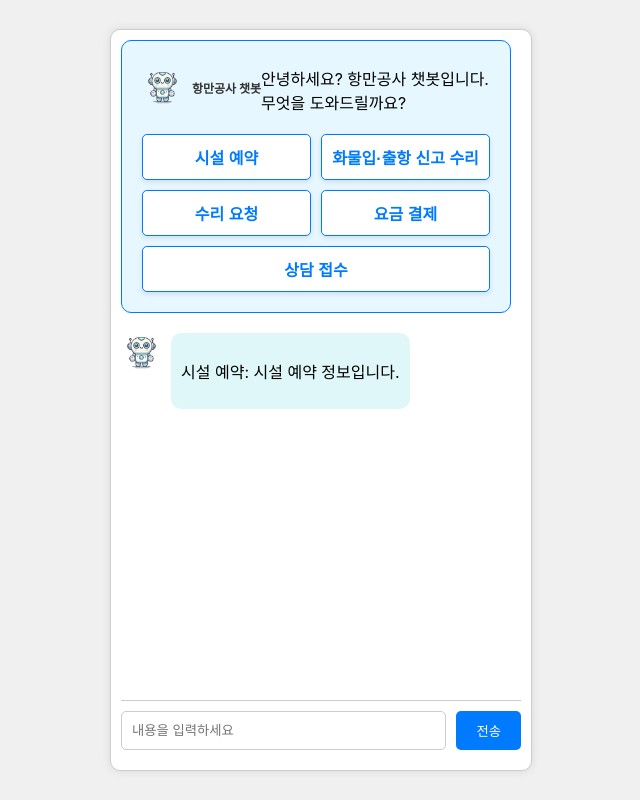
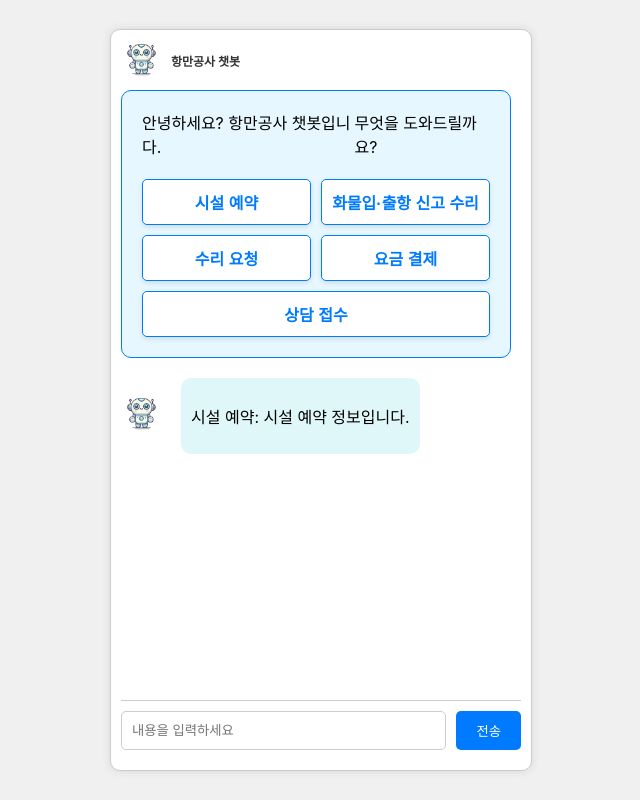
Before and after one commit to 2024-ICT-chatbot/Chatbot_Front, a React (Create React App) app: page / in a window 1280 px wide. Both pictures are taken after a click on the button "시설 예약". Shown: the whole page, without its empty margins (319-959 px from the left). Built offline with nearby package versions, Linux system fonts and the light colour scheme.

Commit message:
first commit

```diff
--- a/src/App.js
+++ b/src/App.js
@@ -9,13 +9,12 @@ const App = () => {
     useEffect(() => {
         const welcomeMessage = {
             type: 'bot',
-            text: '안녕하세요? 항만공사 챗봇입니다. 무엇을 도와드릴까요?',
+            text: ['안녕하세요? 항만공사 챗봇입니다.', '무엇을 도와드릴까요?'],
             isWelcome: true
         };
         setMessages([welcomeMessage]);
     }, []);
 
-    // 버튼 클릭 시 호출되는 함수
     const handleButtonClick = (infoType) => {
         let info = '';
         switch (infoType) {
@@ -39,54 +38,50 @@ const App = () => {
         }
 
         const newMessages = [...messages, { type: 'bot', text: info }];
-        setMessages(newMessages); // 새 메시지를 추가하여 상태 업데이트
+        setMessages(newMessages);
     };
 
-    // 메시지 전송 핸들러
     const handleSend = async () => {
         if (input.trim() !== '') {
             const newMessages = [...messages, { type: 'user', text: input }];
-            setMessages(newMessages); // 사용자 메시지를 추가하여 상태 업데이트
-            setInput(''); // 입력 필드 초기화
+            setMessages(newMessages);
+            setInput('');
 
-            const botResponse = await getBotResponse(input); // 봇 응답 가져오기
-            setMessages((prevMessages) => [...prevMessages, botResponse]); // 봇 응답을 추가하여 상태 업데이트
+            const botResponse = await getBotResponse(input);
+            setMessages((prevMessages) => [...prevMessages, { type: 'bot', text: botResponse }]);
         }
     };
 
-    // Flask 서버에서 봇 응답을 가져오는 함수
     const getBotResponse = async (userInput) => {
         try {
-            const response = await fetch('http://localhost:5000/chat', {
+            const response = await fetch('http://localhost:8000/chat', {
                 method: 'POST',
                 headers: {
                     'Content-Type': 'application/json',
                 },
-                body: JSON.stringify({ message: userInput }), // 사용자 입력을 서버로 전송
+                body: JSON.stringify({ message: userInput }),
             });
 
             const data = await response.json();
             if (data.error) {
-                return { type: 'bot', text: `Error: ${data.error}` }; // 오류 메시지 반환
+                return `Error: ${data.error}`;
             }
-            return { type: 'bot', text: data.response }; // 봇 응답 메시지 반환
+            return data.response;
         } catch (error) {
-            console.error('Error fetching response from Flask server:', error);
-            return { type: 'bot', text: '응답을 생성하는 중 오류가 발생했습니다. 다시 시도해주세요.' }; // 예외 처리
+            console.error('Error fetching response from FastAPI server:', error);
+            return '응답을 생성하는 중 오류가 발생했습니다. 다시 시도해주세요.';
         }
     };
 
-    // Enter 키를 눌렀을 때 메시지를 전송하는 핸들러
     const handleKeyPress = (e) => {
         if (e.key === 'Enter') {
-            handleSend(); // Enter 키 입력 시 메시지 전송
+            handleSend();
         }
     };
 
     return (
         <div className="chatbot-container">
             <div className="chatbot">
-                {/* 채팅 메시지 표시 */}
                 <div className="content-container">
                     <div className="messages">
                         {messages.map((msg, index) => (
@@ -94,15 +89,14 @@ const App = () => {
                         ))}
                     </div>
                 </div>
-                {/* 메시지 입력 영역 */}
                 <div className="input-area">
                     <input
                         type="text"
                         placeholder="내용을 입력하세요"
                         className="chat-input"
                         value={input}
-                        onChange={(e) => setInput(e.target.value)} // 입력 필드 값 업데이트
-                        onKeyPress={handleKeyPress} // Enter 키 입력 시 메시지 전송
+                        onChange={(e) => setInput(e.target.value)}
+                        onKeyPress={handleKeyPress}
                     />
                     <button onClick={handleSend} className="send-button">전송</button>
                 </div>
--- a/src/ChatMessage.css
+++ b/src/ChatMessage.css
@@ -1,48 +1,77 @@
+.bot-header {
+    display: flex;
+    align-items: center;
+    margin-bottom: 10px;
+}
+
+.bot-image {
+    width: 50px;
+    height: 50px;
+    margin-right: 10px;
+}
+
+.bot-name {
+    font-weight: bold;
+    font-size: 1.2em;
+}
+
+.welcome-box {
+    background-color: #f0f8ff;
+    border: 1px solid #ccc;
+    border-radius: 10px;
+    padding: 10px;
+    margin-bottom: 10px;
+    text-align: left; /* 왼쪽 정렬 */
+}
+
+.welcome-message {
+    margin-bottom: 10px;
+    line-height: 1.5; /* 줄 간격 조정 */
+    text-align: left; /* 왼쪽 정렬 */
+}
+
+.welcome-message-line {
+    text-align: left; /* 왼쪽 정렬 */
+}
+
+.buttons {
+    display: flex;
+    flex-wrap: wrap;
+    gap: 10px;
+    justify-content: center; /* 버튼 가운데 정렬 */
+}
+
+button {
+    padding: 10px;
+    border: none;
+    border-radius: 5px;
+    cursor: pointer;
+}
+
+button:hover {
+    background-color: #ddd;
+}
+
 .chat-message {
     display: flex;
-    align-items: flex-start;
-    margin: 10px 0;
-}
-
-.chat-message.user {
-    justify-content: flex-end;
-}
-
-.chat-message.bot {
-    justify-content: flex-start;
+    align-items: center;
+    margin-bottom: 10px;
 }
 
 .message-bubble {
+    max-width: 60%;
     padding: 10px;
     border-radius: 10px;
-    max-width: 70%;
-    word-wrap: break-word; /* 텍스트가 넘칠 경우 자동으로 줄 바꿈 */
-    white-space: pre-wrap; /* 공백과 줄 바꿈을 유지 */
+    margin-left: 10px;
 }
 
 .message-bubble.user {
-    background-color: #d1c4e9;
-    text-align: right;
+    background-color: #d3d3ff;
+    align-self: flex-end;
+    margin-left: auto;
 }
 
 .message-bubble.bot {
     background-color: #e0f7fa;
-    text-align: left;
+    align-self: flex-start;
 }
-
-.bot-info {
-    display: flex;
-    align-items: center;
-}
-
-.bot-image {
-    width: 40px;
-    height: 40px;
-    margin-right: 10px;  /* "항만공사챗봇" 문구와의 간격 조절 */
-}
-
-.bot-name {
-    font-weight: bold;
-    white-space: nowrap; /* 텍스트를 한 줄로 유지 */
-    font-size: 10px;  /* 글자 크기 조절 */
-}
--- a/src/ChatMessage.js
+++ b/src/ChatMessage.js
@@ -1,17 +1,27 @@
-import React from 'react';
+import React, { useEffect, useRef } from 'react';
 import './ChatMessage.css';
-import botCharacter from './bot_character.png';  // 이미지 파일 불러오기
+import botCharacter from './bot_character.png';
 
 const ChatMessage = ({ message, handleButtonClick }) => {
-    const isUser = message.type === 'user';  // 메시지 타입이 사용자 메시지인지 확인
+    const isUser = message.type === 'user';
+    const chatEndRef = useRef(null);
+
+    useEffect(() => {
+        chatEndRef.current?.scrollIntoView({ behavior: 'smooth' });
+    }, [message]);
 
     if (message.isWelcome) {
         return (
+            <div>
+                <div className="bot-header">
+                    <img src={botCharacter} alt="bot" className="bot-image" />
+                    <div className="bot-name">항만공사 챗봇</div>
+                </div>
                 <div className="welcome-box">
                     <div className="welcome-message">
-                    <img src={botCharacter} alt="bot" className="bot-image" />
-                    <div className="bot-name">항만공사 챗봇</div>
-                    <div className="bot-message">{message.text}</div>
+                        {message.text.map((line, index) => (
+                            <div key={index} className="welcome-message-line">{line}</div>
+                        ))}
                     </div>
                     <div className="buttons">
                         <button onClick={() => handleButtonClick('facility')}>시설 예약</button>
@@ -20,6 +30,8 @@ const ChatMessage = ({ message, handleButtonClick }) => {
                         <button onClick={() => handleButtonClick('payment')}>요금 결제</button>
                         <button onClick={() => handleButtonClick('consult')}>상담 접수</button>
                     </div>
+                </div>
+                <div ref={chatEndRef} />
             </div>
         );
     }
@@ -32,8 +44,11 @@ const ChatMessage = ({ message, handleButtonClick }) => {
                 </div>
             )}
             <div className={`message-bubble ${isUser ? 'user' : 'bot'}`}>
-                <p>{message.text}</p>
+                {Array.isArray(message.text) ? message.text.map((line, index) => (
+                    <p key={index}>{line}</p>
+                )) : <p>{message.text}</p>}
             </div>
+            <div ref={chatEndRef} />
         </div>
     );
 };
```
Lines whose indentation alone changed are shown as unchanged.
